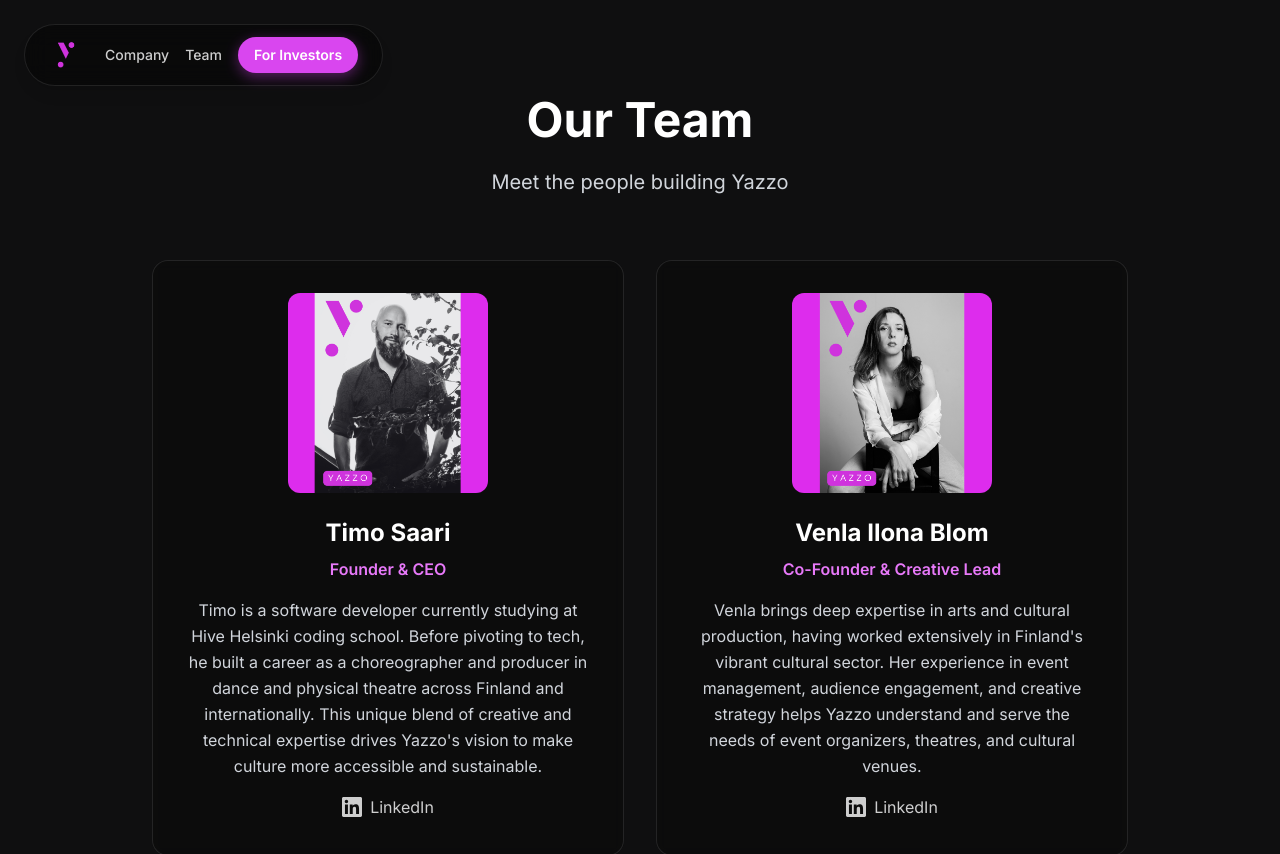
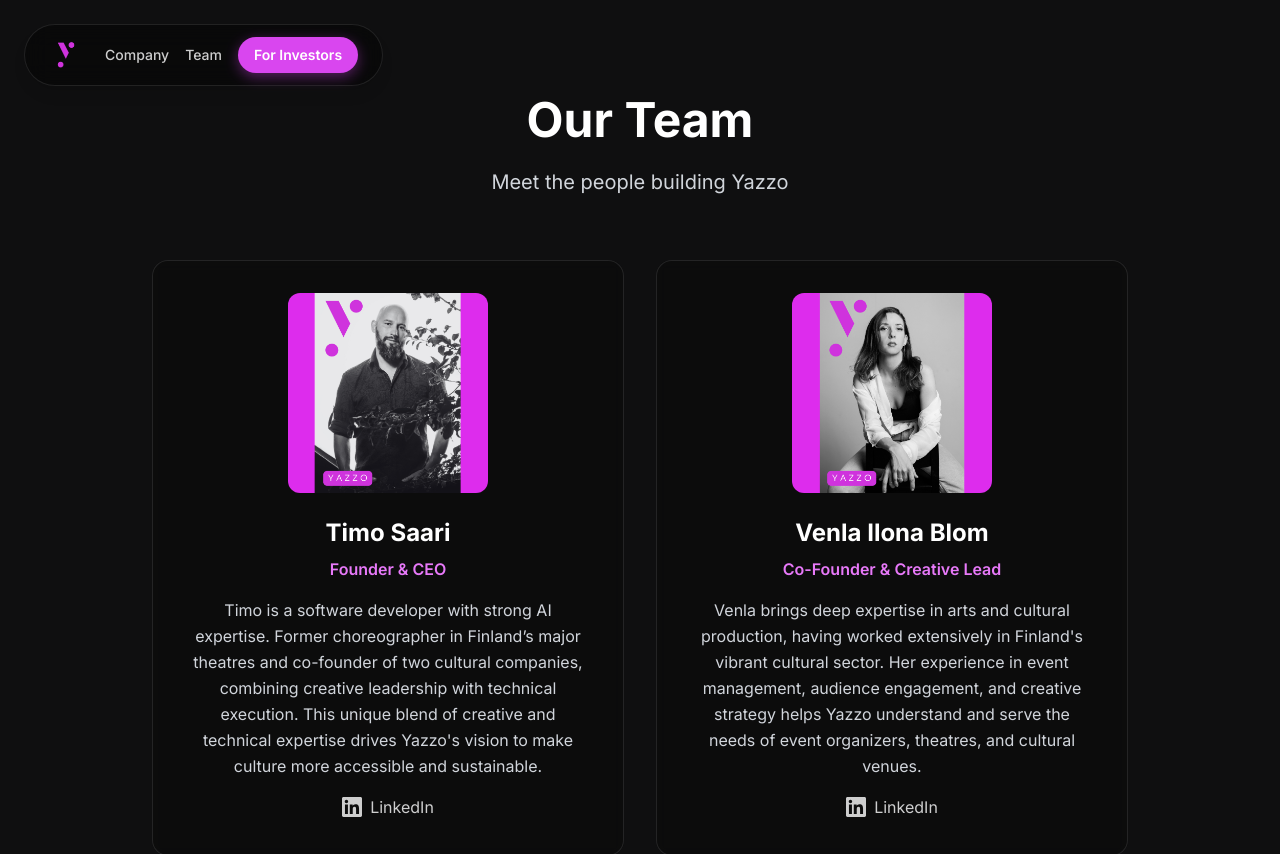
Before and after one commit to Yazzo-io/yazzo.github.io, a Next.js app: page /team in a window 1280 px wide. Shown: the top 854 px of the page. Built offline with nearby package versions, Linux system fonts and the light colour scheme.

Commit message:
Update Timo Saari's bio with new information

```diff
--- a/src/app/team/page.tsx
+++ b/src/app/team/page.tsx
@@ -35,8 +35,7 @@
             <h3 className="text-2xl font-bold text-white mb-2">Timo Saari</h3>
             <p className="text-yazzo-400 font-semibold mb-4">Founder & CEO</p>
             <p className="text-gray-300 leading-relaxed mb-4">
-              Timo is a software developer currently studying at Hive Helsinki coding school. Before pivoting to tech, he built a career as a choreographer and producer in dance and physical theatre across Finland and internationally. This unique blend of creative and technical expertise drives Yazzo's vision to make culture more accessible and sustainable.
-            </p>
+              Timo is a software developer with strong AI expertise. Former choreographer in Finland’s major theatres and co-founder of two cultural companies, combining creative leadership with technical execution. This unique blend of creative and technical expertise drives Yazzo's vision to make culture more accessible and sustainable.            </p>
             <Link
               href="https://www.linkedin.com/in/timo-saari-373559110/"
               target="_blank"
```
